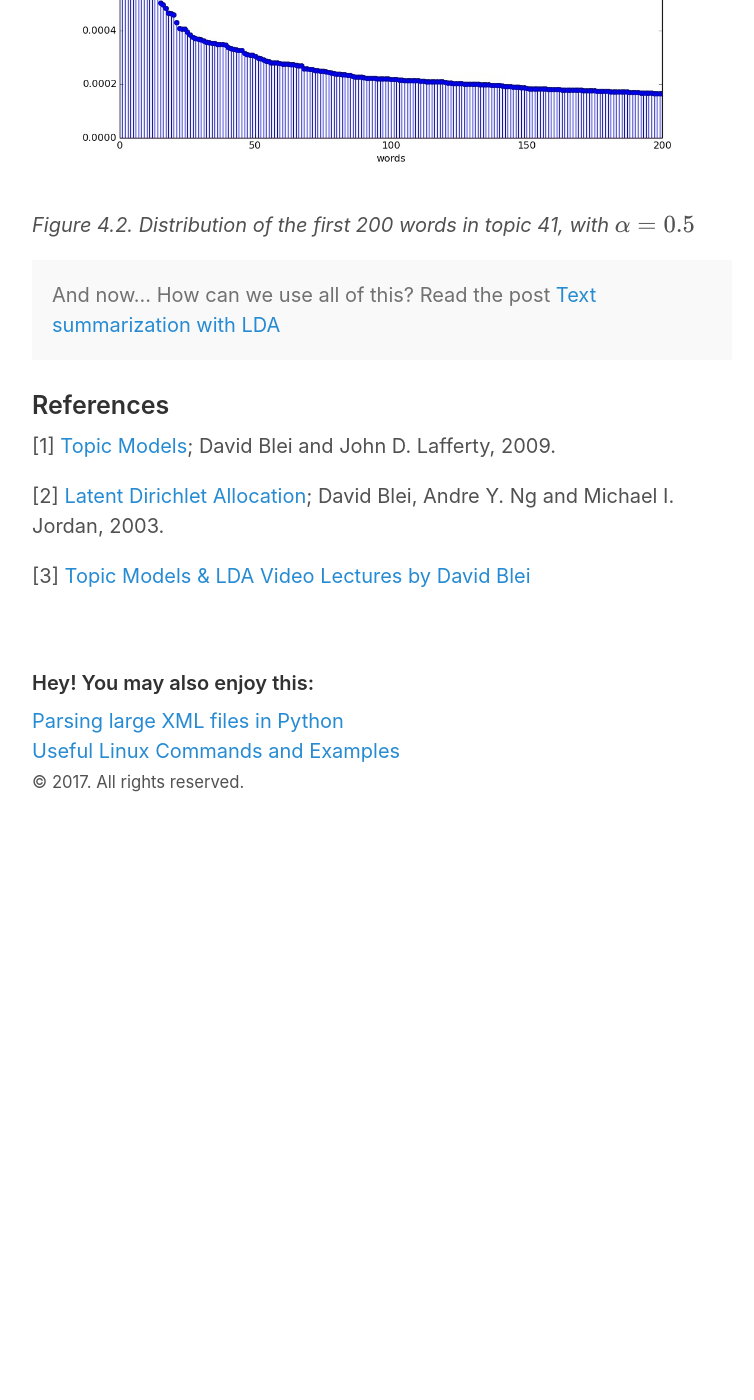
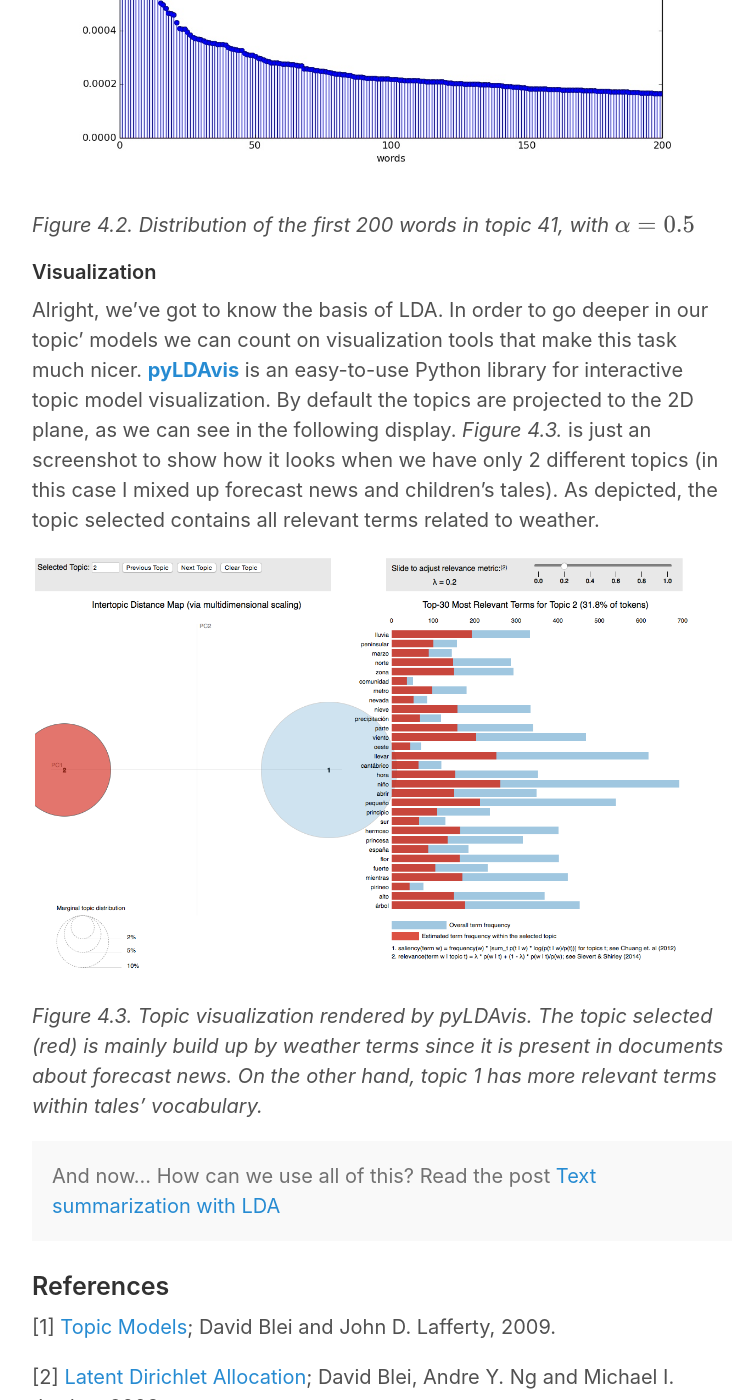
Before and after one commit to lautel/lautel.github.io, a Jekyll site: the page built from _posts/2017-09-30-topics-lda.md, in a window 1280 px wide and 1400 px high, scrolled down 8337 px. Shown: the whole window, without its empty margins (258-1012 px from the left). Built offline with Jekyll 4.4.1, drawn with Linux system fonts in a browser that asks for light colours; formulas are drawn with MathJax 3; before the commit the page ends 9173 px from its top, so only the background shows below that.

Commit message:
Update 2017-09-30-topics-lda.md

```diff
--- a/_posts/2017-09-30-topics-lda.md
+++ b/_posts/2017-09-30-topics-lda.md
@@ -163,6 +163,14 @@ We can also print distribution of words in each topic selecting a row from *topi
 
 *Figure 4.2. Distribution of the first 200 words in topic 41, with $$\alpha=0.5$$*
 
+#### Visualization
+
+Alright, we've got to know the basis of LDA. In order to go deeper in our topic' models we can count on visualization tools that make this task much nicer. [**pyLDAvis**](https://github.com/bmabey/pyLDAvis) is an easy-to-use Python library for interactive topic model visualization. By default the topics are projected to the 2D plane, as we can see in the following display. *Figure 4.3.* is just an screenshot to show how it looks when we have only 2 different topics (in this case I mixed up forecast news and children's tales). As depicted, the topic selected contains all relevant terms related to weather.
+
+![image]({{ site.baseurl }}/public/photos/lda_vis.png){: .center-image }
+
+*Figure 4.3. Topic visualization rendered by pyLDAvis. The topic selected (red) is mainly build up by weather terms since it is present in documents about forecast news. On the other hand, topic 1 has more relevant terms within tales' vocabulary.*
+
 
 <div class="message">
   And now... How can we use all of this? Read the post <a href="/blog/neuralnets/2017/06/03/summary-lda/">Text summarization with LDA</a>
```
